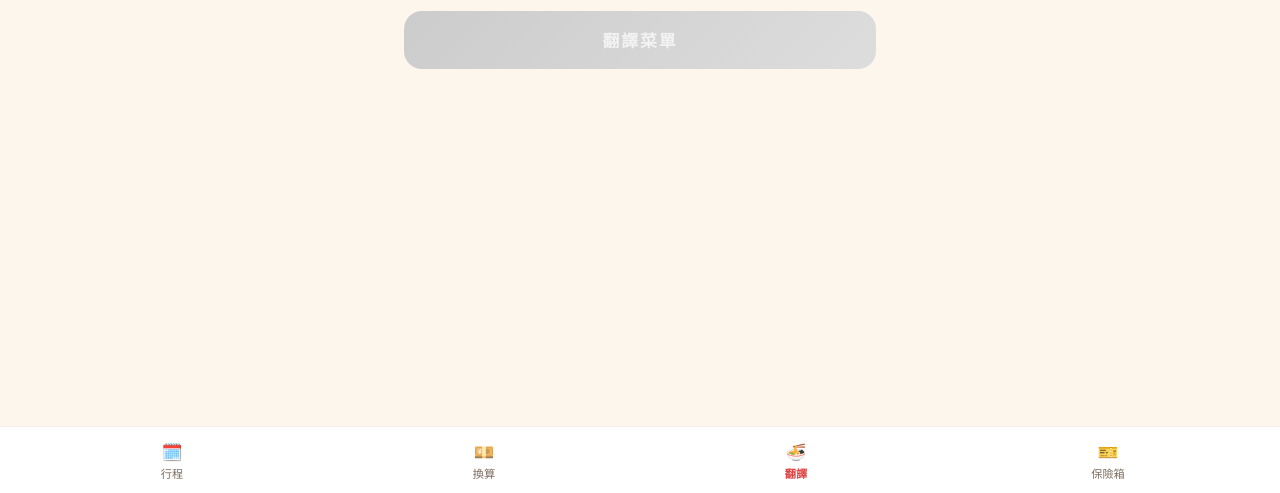
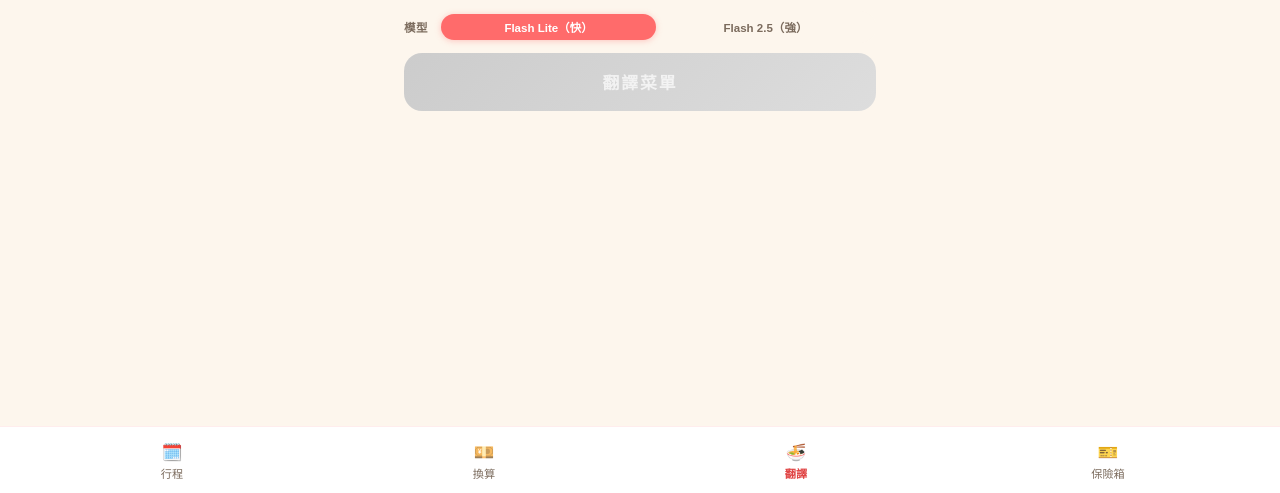
Before and after one commit to k94love/travel, a plain HTML site: page translate.html in a window 1280 px wide. Shown: the part 307-800 px from the top of the page. Drawn offline with nearby package versions, Linux system fonts and the light colour scheme; no server answers.

Commit message:
update 2026-04-09 13:57

```diff
--- a/css/translate.css
+++ b/css/translate.css
@@ -52,6 +52,47 @@ body {
     border-radius: 20px;
     letter-spacing: 0.5px;
     white-space: nowrap;
+}
+
+/* ---- Model Selector ---- */
+.tr-model-row {
+    display: flex;
+    align-items: center;
+    gap: 10px;
+    margin-bottom: 10px;
+}
+.tr-model-label {
+    font-size: 0.72em;
+    font-weight: 700;
+    color: var(--text-light);
+    white-space: nowrap;
+    letter-spacing: 0.5px;
+}
+.tr-model-toggle {
+    display: flex;
+    background: var(--cream);
+    border-radius: 20px;
+    padding: 3px;
+    gap: 2px;
+    flex: 1;
+}
+.tr-model-btn {
+    flex: 1;
+    border: none;
+    background: transparent;
+    border-radius: 17px;
+    font-size: 0.72em;
+    font-weight: 600;
+    color: var(--text-light);
+    padding: 5px 10px;
+    cursor: pointer;
+    transition: background 0.15s, color 0.15s;
+    white-space: nowrap;
+}
+.tr-model-btn.active {
+    background: var(--pink);
+    color: white;
+    box-shadow: 0 1px 6px rgba(255,107,107,0.35);
 }
 
 /* ---- Upload Zone ---- */
--- a/js/translate.js
+++ b/js/translate.js
@@ -1,11 +1,19 @@
 $(function() {
     var API_KEY = null;
-    var API_URL = null;
+
+    var MODELS = {
+        'gemini-3.1-flash-lite-preview': 'Flash Lite（快）',
+        'gemini-2.5-flash':              'Flash 2.5（強）'
+    };
+    var currentModel = 'gemini-3.1-flash-lite-preview';
+
+    function buildApiUrl(key, model) {
+        return 'https://generativelanguage.googleapis.com/v1beta/models/' + model + ':generateContent?key=' + key;
+    }
 
     // Bridge: called by Firebase module once key is loaded from Firestore
     window.__setGeminiKey = function(key) {
-        API_KEY  = key;
-        API_URL  = 'https://generativelanguage.googleapis.com/v1beta/models/gemini-2.5-flash:generateContent?key=' + key;
+        API_KEY = key;
         // Enable translate button if image is already selected
         if (currentBase64) $('#translateBtn').prop('disabled', false);
     };
@@ -41,6 +49,15 @@ $(function() {
         delete window.__historyInitData;
     }
 
+    // ---- Model selector ----
+    $(document).on('click', '.tr-model-btn', function() {
+        var model = $(this).data('model');
+        if (!MODELS[model]) return;
+        currentModel = model;
+        $('.tr-model-btn').removeClass('active');
+        $(this).addClass('active');
+    });
+
     // ---- File input ----
     $('#menuFileInput').on('change', function(e) {
         var file = e.target.files[0];
@@ -75,13 +92,15 @@ $(function() {
 
     // ---- Translate ----
     $('#translateBtn').on('click', async function() {
-        if (!currentBase64 || !API_URL) return;
+        if (!currentBase64 || !API_KEY) return;
         $('#translateBtn').prop('disabled', true).text('翻譯中...');
         $('#resultArea').hide();
         $('#loadingArea').show();
 
+        var apiUrl = buildApiUrl(API_KEY, currentModel);
+
         try {
-            var res = await fetch(API_URL, {
+            var res = await fetch(apiUrl, {
                 method: 'POST',
                 headers: { 'Content-Type': 'application/json' },
                 body: JSON.stringify({
--- a/translate.html
+++ b/translate.html
@@ -45,6 +45,15 @@
                 <div class="tr-upload-hint">支援 JPG、PNG、HEIC</div>
             </div>
             <button class="tr-clear-btn" id="clearBtn">✕</button>
+        </div>
+
+        <!-- Model selector -->
+        <div class="tr-model-row">
+            <span class="tr-model-label">模型</span>
+            <div class="tr-model-toggle">
+                <button class="tr-model-btn active" data-model="gemini-3.1-flash-lite-preview">Flash Lite（快）</button>
+                <button class="tr-model-btn" data-model="gemini-2.5-flash">Flash 2.5（強）</button>
+            </div>
         </div>
 
         <!-- Translate button -->
```
Also changed, not shown: functions/index.js (+5 -2 lines).
